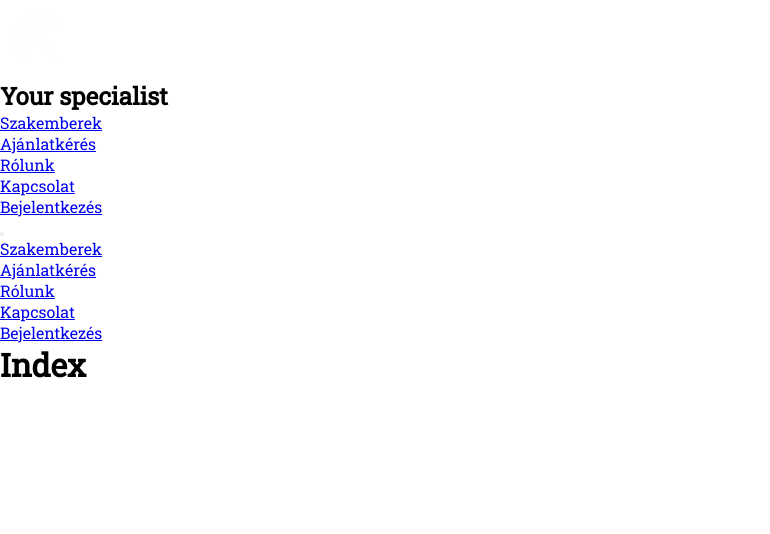
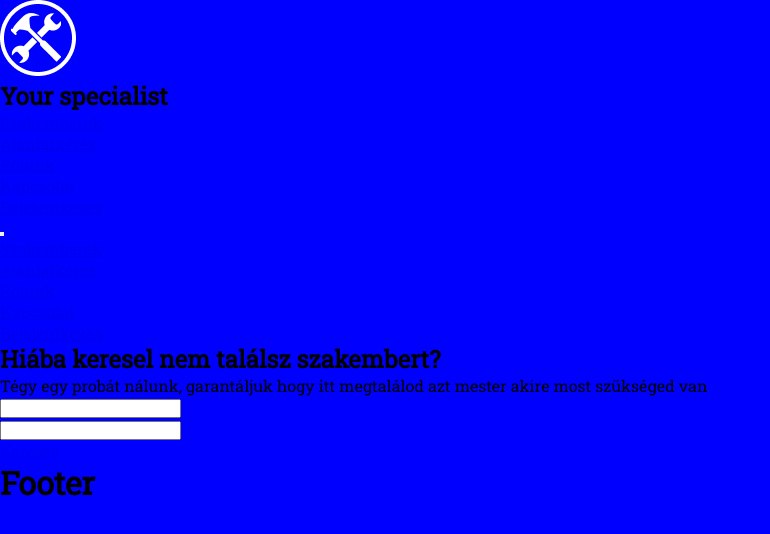
Before and after one commit to Gkristof96/Your-specialist, a React (Create React App) app: page / in a window 1280 px wide. Shown: the top 534 px of the page, without its empty margins (0-770 px from the left). Built offline with nearby package versions, Linux system fonts and the light colour scheme.

Commit message:
index page

```diff
--- a/src/App.js
+++ b/src/App.js
@@ -2,6 +2,7 @@ import React from "react";
 import { BrowserRouter as Router, Switch, Route } from "react-router-dom";
 import Index from "./pages/Index/index";
 import Header from "./components/Header/header";
+import Footer from "./components/Footer/footer";
 import "./css/style.css";
 
 function App() {
@@ -12,6 +13,7 @@ function App() {
         <Switch>
           <Route path="/" component={Index} />
         </Switch>
+        <Footer />
       </Router>
     </div>
   );
--- /dev/null
+++ b/src/components/Footer/footer.js
@@ -0,0 +1,11 @@
+import React from "react";
+
+const Footer = () => {
+  return (
+    <>
+      <h1>Footer</h1>
+    </>
+  );
+};
+
+export default Footer;
--- /dev/null
+++ b/src/components/autoinput.js
@@ -0,0 +1,35 @@
+import React, { useState } from "react";
+import Suggestion from "./suggestion";
+
+const AutoSearch = (props) => {
+  const [suggestions, setSuggestions] = useState([]);
+
+  const { search, setSearch, items } = props;
+
+  const onTextChange = (e) => {
+    const value = e.target.value;
+    if (value.length > 0) {
+      const regex = new RegExp(`^${value}`, "i");
+      setSuggestions(items.sort().filter((v) => regex.test(v)));
+    }
+    setSearch(value);
+  };
+
+  const suggestionChanged = (value) => {
+    setSearch(value);
+    setSuggestions([]);
+  };
+  return (
+    <>
+      <div className="autoComplete">
+        <input value={search} type="text" onChange={onTextChange} />
+        <Suggestion
+          suggestions={suggestions}
+          suggestionChanged={suggestionChanged}
+        />
+      </div>
+    </>
+  );
+};
+
+export default AutoSearch;
--- /dev/null
+++ b/src/components/suggestion.js
@@ -0,0 +1,21 @@
+import React from "react";
+
+const Suggestion = (props) => {
+  const { suggestions, suggestionChanged } = props;
+  if (suggestions.length === 0) {
+    return null;
+  }
+  return (
+    <>
+      <ul>
+        {suggestions.map((item, i) => (
+          <li key={i} onClick={() => suggestionChanged(item)}>
+            {item}
+          </li>
+        ))}
+      </ul>
+    </>
+  );
+};
+
+export default Suggestion;
--- a/src/css/style.css
+++ b/src/css/style.css
@@ -10,5 +10,6 @@
 
 body {
   font-family: "Roboto Slab", sans-serif;
+  background: blue;
 }
 /*# sourceMappingURL=style.css.map */
--- a/src/css/style.scss
+++ b/src/css/style.scss
@@ -10,4 +10,5 @@
 
 body {
   font-family: "Roboto Slab", sans-serif;
+  background: blue;
 }
--- a/src/pages/Index/index.js
+++ b/src/pages/Index/index.js
@@ -1,9 +1,57 @@
-import React from "react";
+import React, { useState, useEffect } from "react";
+import AutoSearch from "../../components/autoinput";
+import { Link } from "react-router-dom";
 
 const Index = () => {
+  const [city, setCity] = useState("");
+  const [profession, setProfession] = useState("");
+  const [cities, setCities] = useState([]);
+  const [professions, setProfessions] = useState([]);
+
+  const urlCities = "data/cities.json";
+  const urlProfessions = "data/professions.json";
+
+  async function fetchCities() {
+    const response = await fetch(urlCities);
+    const data = await response.json();
+    setCities(data.cities);
+  }
+
+  async function fetchProfessions() {
+    const response = await fetch(urlProfessions);
+    const data = await response.json();
+    setProfessions(data.professions);
+  }
+
+  useEffect(() => {
+    fetchCities();
+    fetchProfessions();
+  }, []);
   return (
     <>
-      <h1>Index</h1>
+      <section className="index">
+        <div className="hero">
+          <h1 className="title">Hiába keresel nem találsz szakembert?</h1>
+          <span className="subtitle">
+            Tégy egy probát nálunk, garantáljuk hogy itt megtalálod azt mester
+            akire most szükséged van
+          </span>
+        </div>
+        <div className="cta">
+          <AutoSearch search={city} setSearch={setCity} items={cities} />
+          <AutoSearch
+            search={profession}
+            setSearch={setProfession}
+            items={professions}
+          />
+          <Link
+            to={`/providers?city=${city}&profession=${profession}`}
+            className="btn"
+          >
+            <span>Keresés</span>
+          </Link>
+        </div>
+      </section>
     </>
   );
 };
```
Also changed, not shown: src/components/login.js (added, +11 -0 lines), 1 other file (tests, documents, lock files or other folders).
